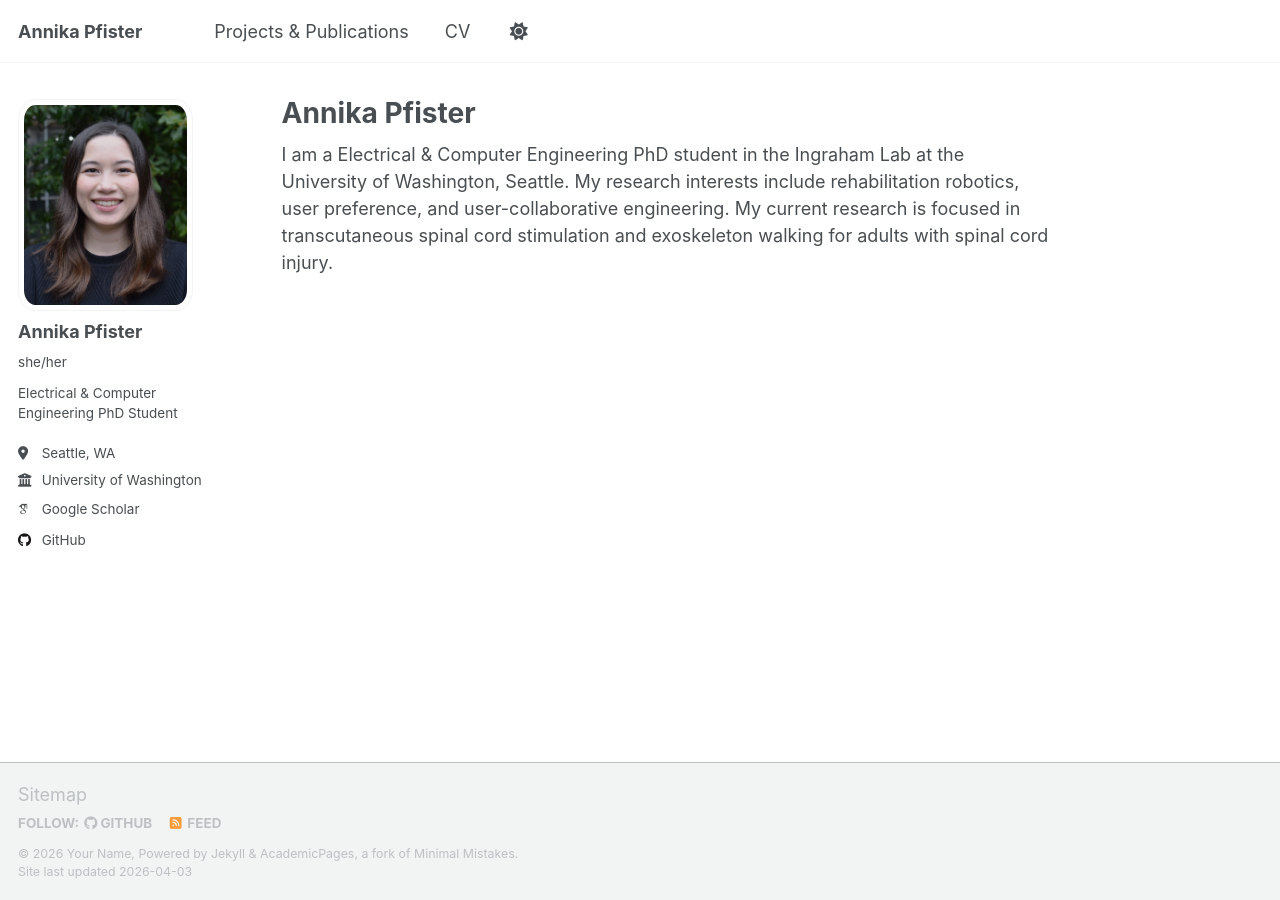
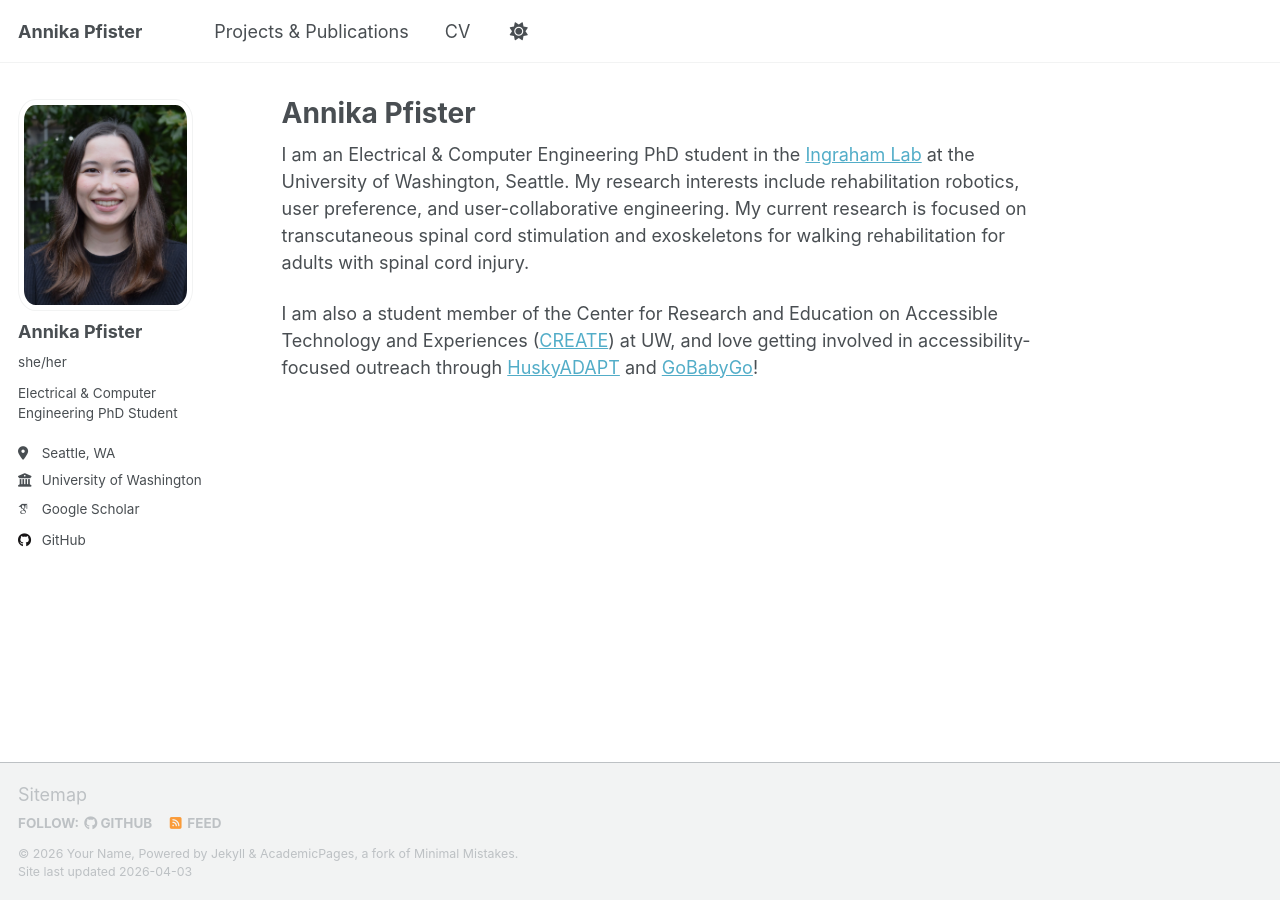
Before and after one commit to annika-pfister/annika-pfister.github.io, a Jekyll site: the page built from _pages/about.md, in a window 1280 px wide. Built offline with Jekyll 4.4.1, drawn with Linux system fonts in a browser that asks for light colours; some web fonts are replaced; a script that is not in the unit is left out.

Commit message:
Update about.md

```diff
--- a/_pages/about.md
+++ b/_pages/about.md
@@ -7,4 +7,6 @@ redirect_from:
   - /about.html
 ---
 
-I am a Electrical & Computer Engineering PhD student in the Ingraham Lab at the University of Washington, Seattle. My research interests include rehabilitation robotics, user preference, and user-collaborative engineering. My current research is focused in transcutaneous spinal cord stimulation and exoskeleton walking for adults with spinal cord injury.
+I am an Electrical & Computer Engineering PhD student in the [Ingraham Lab](https://kim-ingraham.com/) at the University of Washington, Seattle. My research interests include rehabilitation robotics, user preference, and user-collaborative engineering. My current research is focused on transcutaneous spinal cord stimulation and exoskeletons for walking rehabilitation for adults with spinal cord injury.
+
+I am also a student member of the Center for Research and Education on Accessible Technology and Experiences ([CREATE](https://create.uw.edu/)) at UW, and love getting involved in accessibility-focused outreach through [HuskyADAPT](https://www.huskyadapt.me.uw.edu/) and [GoBabyGo](https://gobabygo.rehab.washington.edu/)!
```
